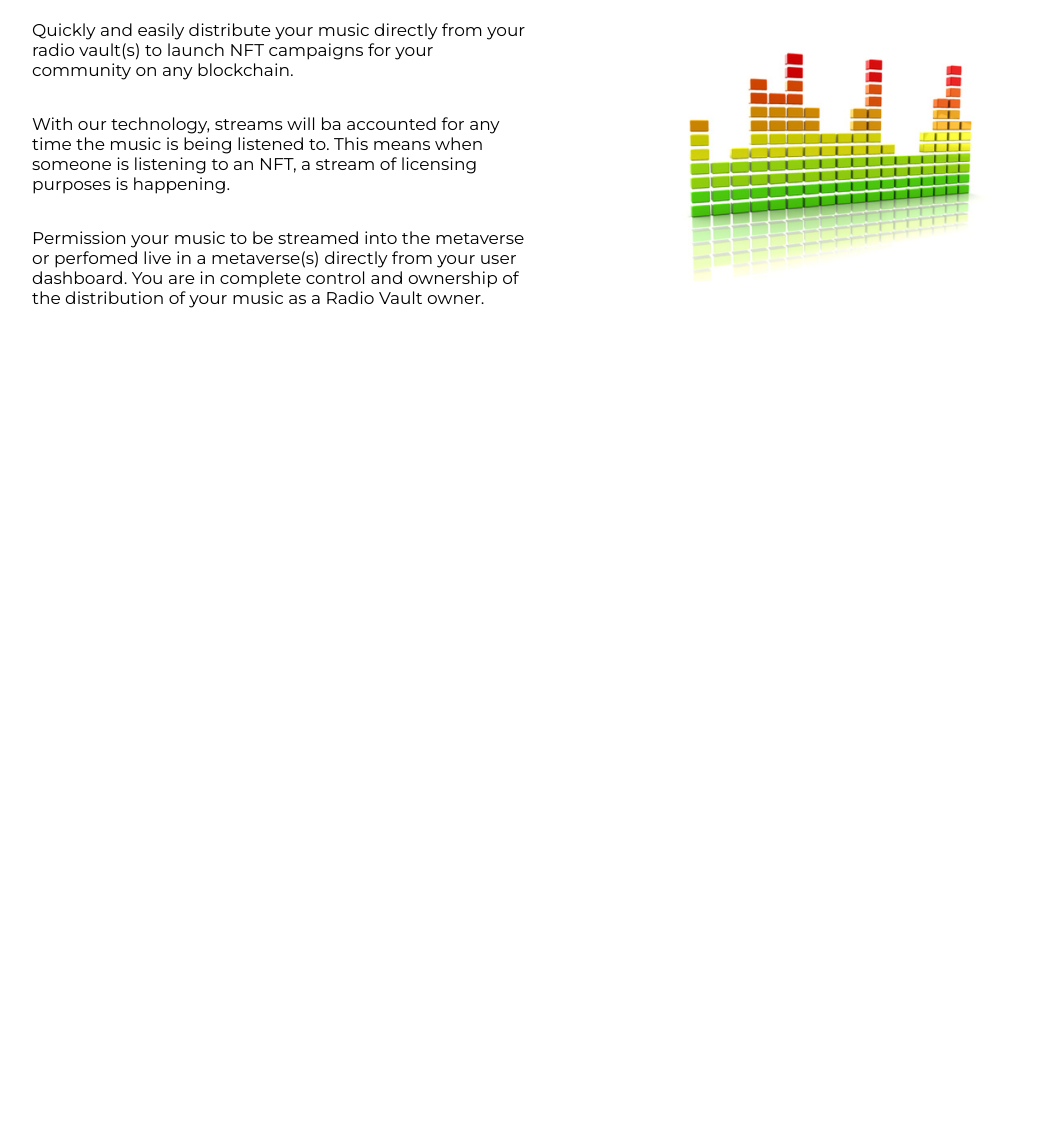
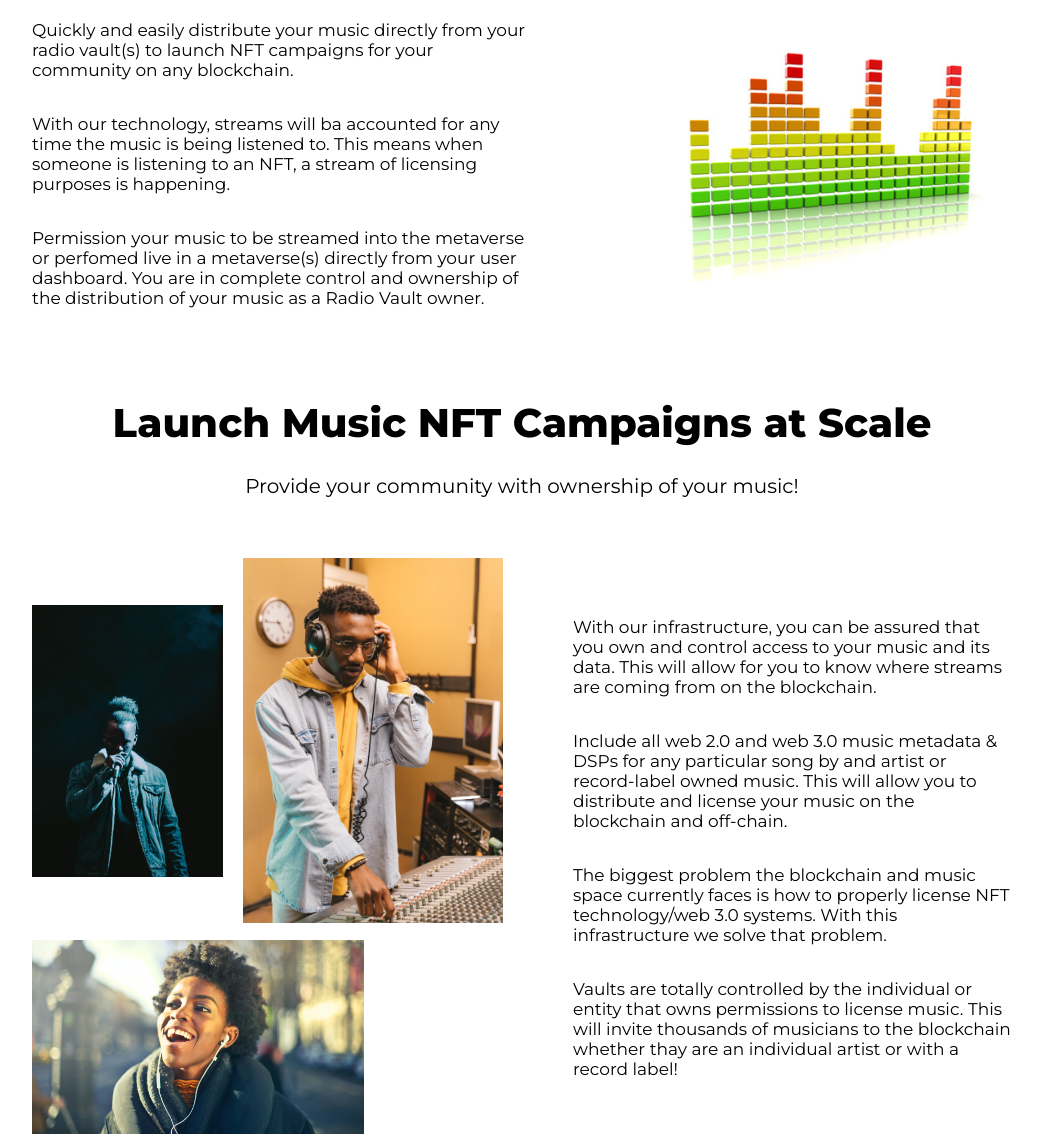
Before and after one commit to Emmaibe/RadioVault, a plain HTML site: page radioVault.html in a window 1280 px wide. Shown: the part 1082-2228 px from the top of the page, without its empty margins (118-1159 px from the left). Before the commit the page ends 1415 px from the top, so only its background shows below. Drawn offline with Linux system fonts and the light colour scheme.

Commit message:
updated section 3

```diff
--- a/radioVault.css
+++ b/radioVault.css
@@ -129,3 +129,52 @@ nav {
   width: 362px;
   height: 238px;
 }
+.section3 {
+  font-family: var(--font);
+  max-width: 980px;
+  margin: auto;
+}
+.section3 header {
+  text-align: center;
+  padding-top: 35px;
+  font-size: 20px;
+}
+.section3 header h2 {
+  font-size: 40px;
+  font-weight: 700;
+  line-height: 60.95px;
+  margin-bottom: 10px;
+}
+.section3Article {
+  display: flex;
+  gap: 70px;
+  align-items: center;
+  margin-top: 60px;
+}
+.section3Fig {
+  display: flex;
+  flex-direction: column;
+  gap: 13px;
+}
+.section3Fig1 {
+  display: flex;
+  gap: 20px;
+  align-items: center;
+}
+.section3Fig .fig1 img {
+  width: 191px;
+  height: 272px;
+}
+.section3Fig .fig2 img {
+  width: 260px;
+  height: 365px;
+}
+.section3Fig .fig3 img {
+  width: 332px;
+  height: 194px;
+}
+.section3ArticleDiv {
+  display: flex;
+  flex-direction: column;
+  font-size: 17px;
+}
--- a/radioVault.html
+++ b/radioVault.html
@@ -86,6 +86,51 @@
           </div>
         </article>
       </section>
+      <section class="section3">
+        <header>
+          <h2>Launch Music NFT Campaigns at Scale</h2>
+          <p>Provide your community with ownership of your music!</p>
+        </header>
+        <article class="section3Article">
+          <div class="section3Fig">
+            <div class="section3Fig1">
+              <span class="fig1">
+                <img src="singer.png" alt="picture of a singer" />
+              </span>
+              <span class="fig2">
+                <img src="dj.png" alt="picture of a dj" />
+              </span>
+            </div>
+            <span class="fig3">
+              <img src="girl.png" alt="picture of a misic listener" />
+            </span>
+          </div>
+          <div class="section3ArticleDiv">
+            <p>
+              With our infrastructure, you can be assured that you own and
+              control access to your music and its data. This will allow for you
+              to know where streams are coming from on the blockchain.
+            </p>
+            <p>
+              Include all web 2.0 and web 3.0 music metadata & DSPs for any
+              particular song by and artist or record-label owned music. This
+              will allow you to distribute and license your music on the
+              blockchain and off-chain.
+            </p>
+            <p>
+              The biggest problem the blockchain and music space currently faces
+              is how to properly license NFT technology/web 3.0 systems. With
+              this infrastructure we solve that problem.
+            </p>
+            <p>
+              Vaults are totally controlled by the individual or entity that
+              owns permissions to license music. This will invite thousands of
+              musicians to the blockchain whether thay are an individual artist
+              or with a record label!
+            </p>
+          </div>
+        </article>
+      </section>
     </main>
   </body>
 </html>
```
Also changed, not shown: dj.png (added), girl.png (added), singer.png (added).
